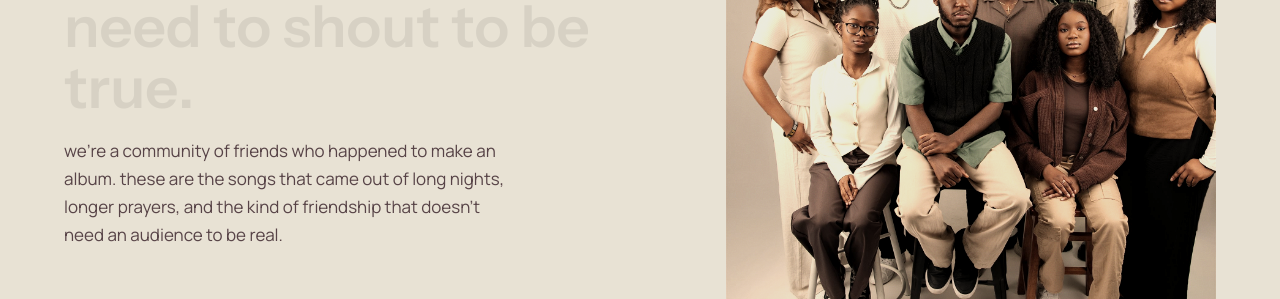
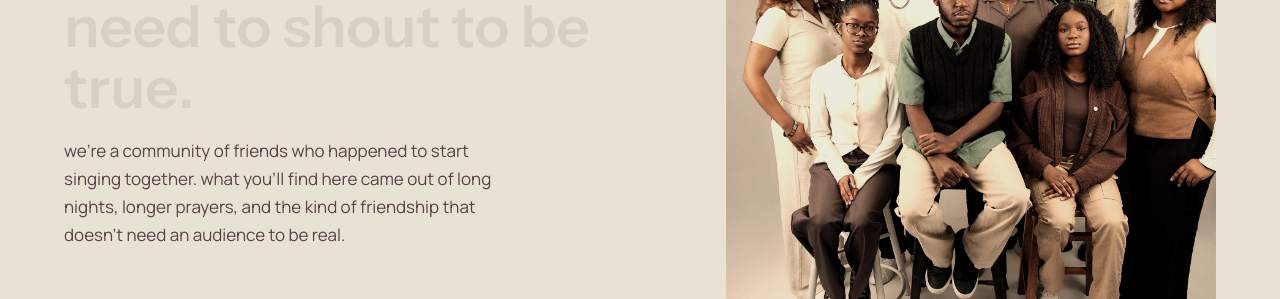
Before and after one commit to eayanwale/onevoice-website, a Next.js app: page / in a window 1280 px wide. Shown: the part 1140-1439 px from the top of the page. Built offline with nearby package versions, Linux system fonts and the light colour scheme.

Commit message:
fix: stop referencing an album we haven't made

```diff
--- a/components/sections/Statement.tsx
+++ b/components/sections/Statement.tsx
@@ -35,10 +35,10 @@ export default function Statement() {
             data-reveal
             className="mt-8 max-w-md text-[17px] leading-[1.65] text-deep-brown/90"
           >
-            we&rsquo;re a community of friends who happened to make an album. these
-            are the songs that came out of long nights, longer prayers, and
-            the kind of friendship that doesn&rsquo;t need an audience to be
-            real.
+            we&rsquo;re a community of friends who happened to start singing
+            together. what you&rsquo;ll find here came out of long nights,
+            longer prayers, and the kind of friendship that doesn&rsquo;t
+            need an audience to be real.
           </p>
         </div>
 
--- a/components/sections/Words.tsx
+++ b/components/sections/Words.tsx
@@ -9,17 +9,17 @@ export default function Words() {
           data-reveal
           className="mb-10 text-[26px] font-semibold leading-[1.15] text-charcoal sm:text-[36px] lg:text-[44px]"
         >
-          &ldquo;we didn&rsquo;t set out to make an album about doubt. it
-          found us anyway, somewhere between the third rewrite and the
-          fourth sleepless night.&rdquo;
+          &ldquo;we didn&rsquo;t set out to sound like anything in
+          particular. we just kept showing up — same room, same songs,
+          until they started sounding like us.&rdquo;
         </p>
         <p data-reveal className="mb-8 text-[17px] leading-[1.7] text-deep-brown/90">
-          most of these songs started as voice memos — half a melody hummed
-          in a parking lot, a line one of us couldn&rsquo;t stop repeating.
-          we didn&rsquo;t plan a theme. we just kept writing the truest
-          thing we could, and it turned out the truest thing, most nights,
-          was that we weren&rsquo;t sure. that we were tired. that we still
-          believed anyway.
+          most of what we do starts in a living room or a church hallway —
+          someone humming a harmony, someone else finding the right key.
+          we don&rsquo;t rehearse to perform. we rehearse because it&rsquo;s
+          how we spend time together. most nights the truest thing
+          wasn&rsquo;t a lyric — it was just that we showed up, tired, and
+          sang anyway.
         </p>
         <a
           href="#"
```
